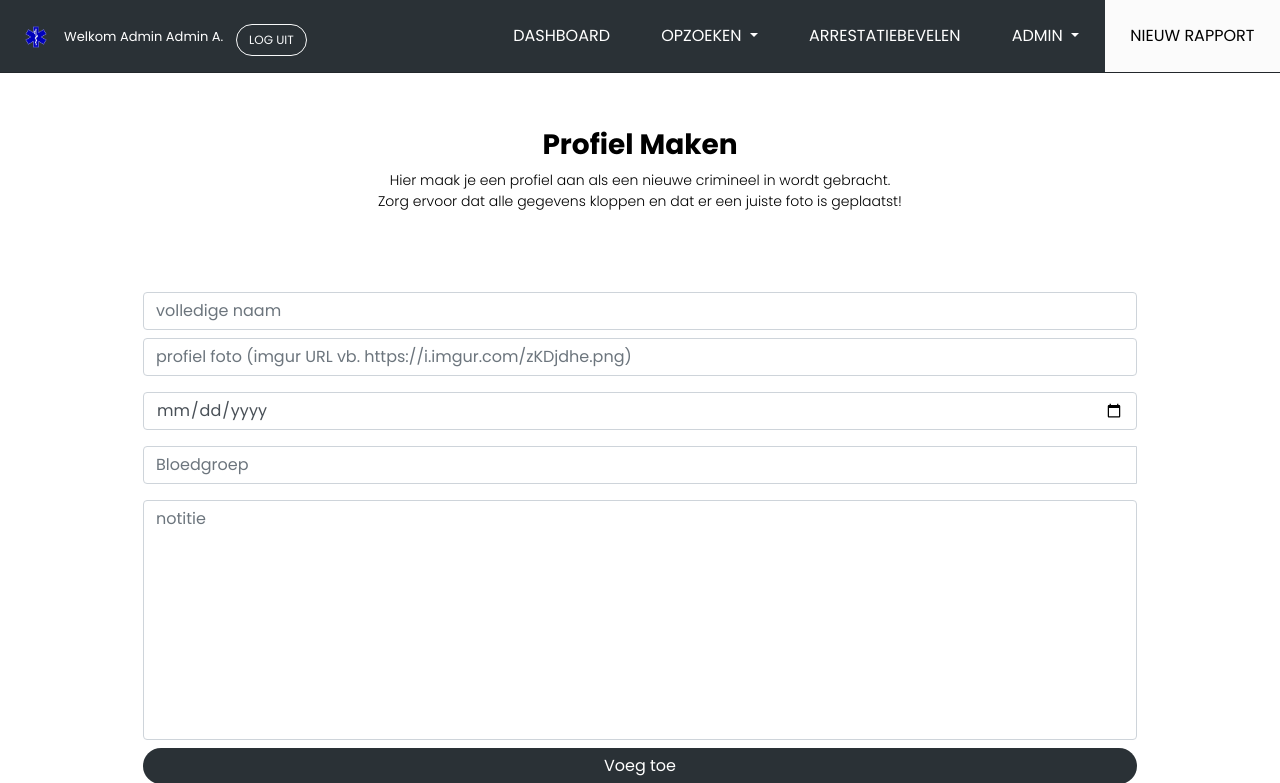
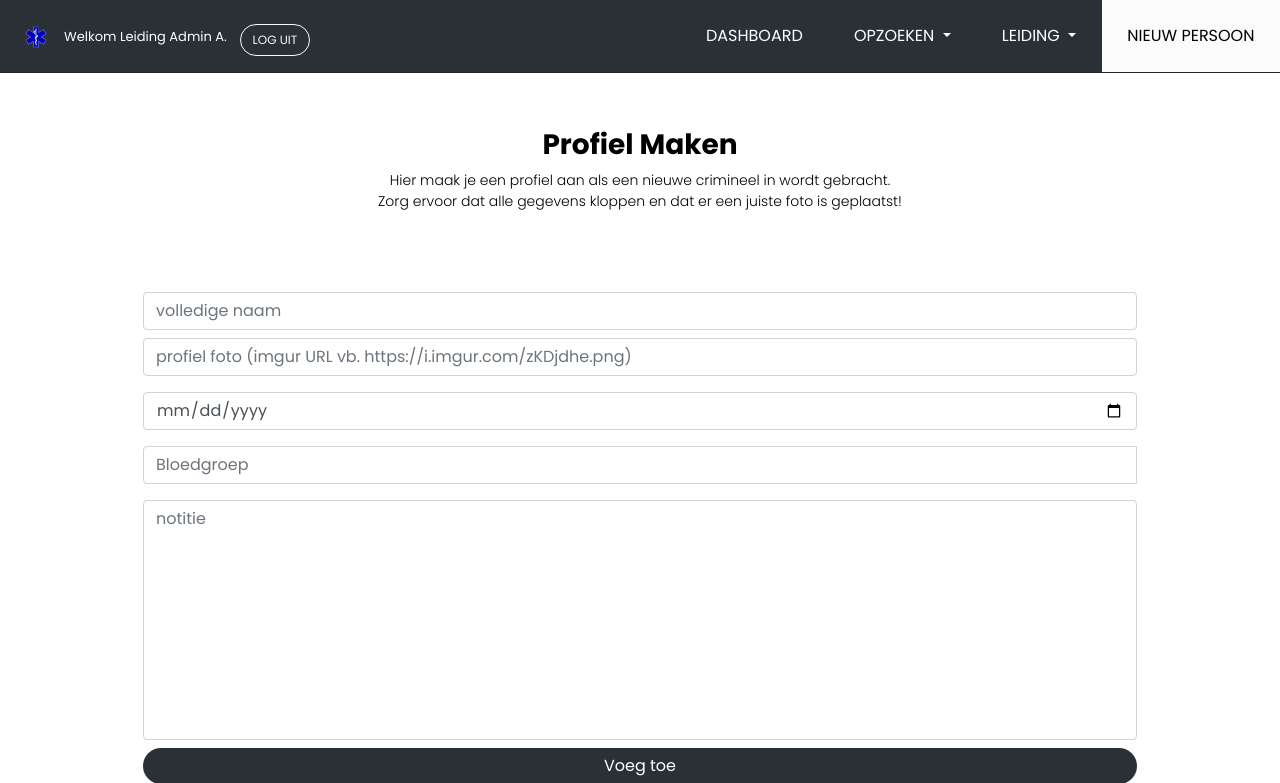
Before and after one commit to SilvesterNL/Person-database-medic, a PHP site: page /createprofile in a window 1280 px wide. Shown: the top 783 px of the page. Run offline with PHP 8.4, Linux system fonts and the light colour scheme; a user stored in the database is signed in.

Commit message:
Menu hoe het moet worden in createprofile

```diff
--- a/assets/css/main.css
+++ b/assets/css/main.css
@@ -235,8 +235,7 @@ textarea {
 }
 
 .newrapportbtn {
-    float: left;
-    margin-left: -340px!important;
+    float: left!important;
     margin-top: 17px!important;
 }
 
--- a/createprofile.php
+++ b/createprofile.php
@@ -88,26 +88,27 @@
                     </a>
                     <div class="dropdown-menu" aria-labelledby="navbarDropdown">
                         <a class="dropdown-item" href="profiles">PERSONEN</a>
-                        <a class="dropdown-item" href="reports">REPORTS</a>
+                        <a class="dropdown-item" href="reports">RAPPORTEN</a>
                         <!-- <a class="dropdown-item" href="#">VOERTUIGEN</a> -->
                     </div>
                 </li>
                 <li class="nav-item">
-                    <a class="nav-link" href="warrants">ARRESTATIEBEVELEN</a>
                 </li>
-                <?php if ($_SESSION["role"] == "admin") { ?>
+                <?php if ($_SESSION["rank"] == "Leiding") { ?>
                     <li class="nav-item dropdown">
                         <a class="nav-link dropdown-toggle" href="#" id="navbarDropdown" role="button" data-toggle="dropdown" aria-haspopup="true" aria-expanded="false">
-                            ADMIN
+                            LEIDING
                         </a>
                         <div class="dropdown-menu" aria-labelledby="navbarDropdown">
-                            <a class="dropdown-item" href="laws">STRAFFEN</a>
-                            <a class="dropdown-item" href="users">GEBRUIKERS</a>
+                            <a class="dropdown-item" href="users">AMBULANCIERS</a>
+                            <a class="dropdown-item" href="createambulancier">NIEUWE AMBULANCIER</a>
+                            <a class="dropdown-item" href="createambulancier">ADMINISTRATIE</a>
                         </div>
+
                     </li>
-                <?php } ?>
+                    <?php } ?>
                 <li class="nav-item">
-                    <a class="nav-link-report" href="createreport">NIEUW RAPPORT</a>
+                    <a class="nav-link-report" href="createprofile">NIEUW PERSOON</a>
                 </li>
             </ul>
         </div>
```
